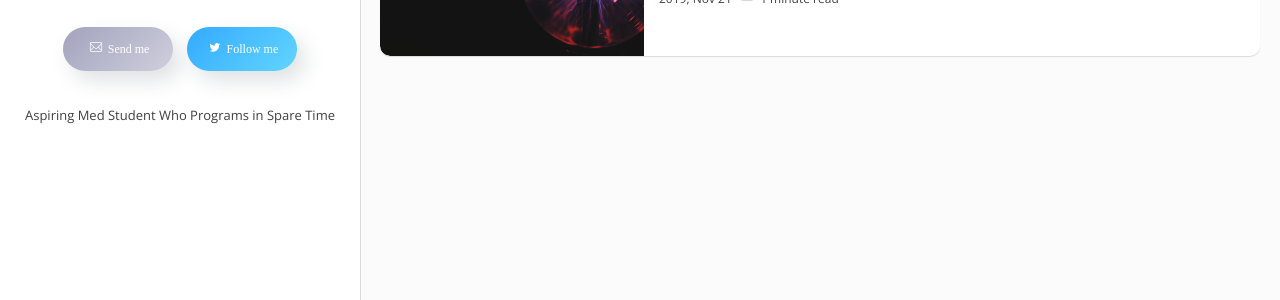
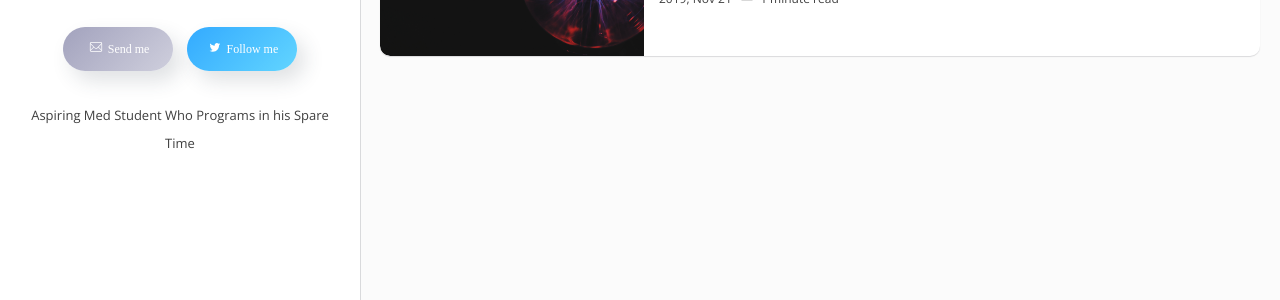
Before and after one commit to mikered239/mikered239.github.io, a Jekyll site: the page built from index.html, in a window 1280 px wide. Shown: the part 203-503 px from the top of the page. Built offline with Jekyll 4.4.1, drawn with Linux system fonts in a browser that asks for light colours; some web fonts are replaced; the list of posts is cut into pages by our own code.

```diff
--- a/_config.yml
+++ b/_config.yml
@@ -9,7 +9,7 @@
 author-job:     Medical Applicant and Programming Hobbist
 author-email:   mikered239@gmail.com # Add your email for contant form.
 author-twitter: mike_ohene # Add your twitter account
-about-author:   Aspiring Med Student Who Programs in Spare Time
+about-author:   Aspiring Med Student Who Programs in his Spare Time
 
 # Social settings
 social-twitter:   mike_ohene
```
Also changed, not shown: Gemfile.lock.
